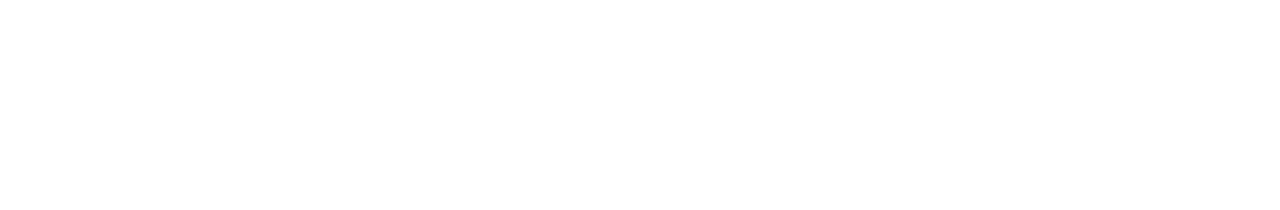
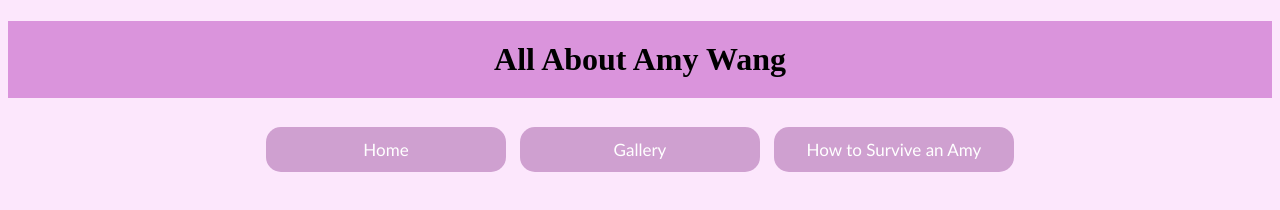
Before and after one commit to Sonya8001/lets.hope.i.remember.how.to.code, a plain HTML site: page index.html in a window 1280 px wide. Drawn offline with Linux system fonts and the light colour scheme.

Commit message:
hehehehehe second commit

```diff
--- /dev/null
+++ b/css/style.css
@@ -0,0 +1,45 @@
+.navbar {
+    list-style-type: none;
+    margin: 0;
+    padding: 0;
+    overflow: hidden;
+    display: flex;
+    justify-content: center;
+    font-family: "Optima", "Segoe UI", "Helvetica Neue", Arial, sans-serif;
+}
+
+
+.navbar a.active {
+    border-radius: 15px;
+    font-weight: normal;
+    background-color: #cfa0d0;
+    color: #ffffff;
+}
+
+
+.navbar li a {
+    display: block;
+    width: 190px;
+    padding: 12px 25px;
+    color: white;
+    text-decoration: none;
+    background-color: #cfa0d0;
+    font-size: 17px;
+    text-align: center;
+    position: relative;
+    margin: 7px;
+    border-radius: 15px;
+    text-decoration: none;
+    transition: color 0.3s ease;
+}
+
+.header {
+    display: block;
+    padding: 20px;
+    background-color: #da94dc;
+    text-align: center;
+}
+
+html {
+    background-color: rgb(252, 231, 252);
+}
--- a/index.html
+++ b/index.html
@@ -4,8 +4,15 @@
     <meta charset="UTF-8">
     <meta name="viewport" content="width=device-width, initial-scale=1.0">
     <title>Home</title>
+    <link rel="stylesheet" href="css/style.css">
 </head>
 <body>
+    <h1 class="header">All About Amy Wang</h1>
+    <ul class="navbar">
+        <li><a href="index.html" class="active">Home</a></li>
+        <li><a href="boba.html" >Gallery</a></li>
+        <li><a href="survive.html">How to Survive an Amy</a></li>
+    </ul>
 
 </body>
 </html>
```
Also changed, not shown: buy.html (added), gallery.html (added).
